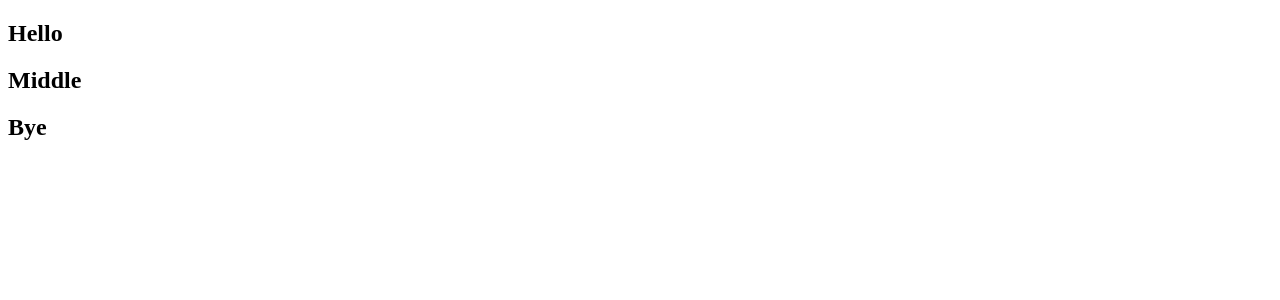
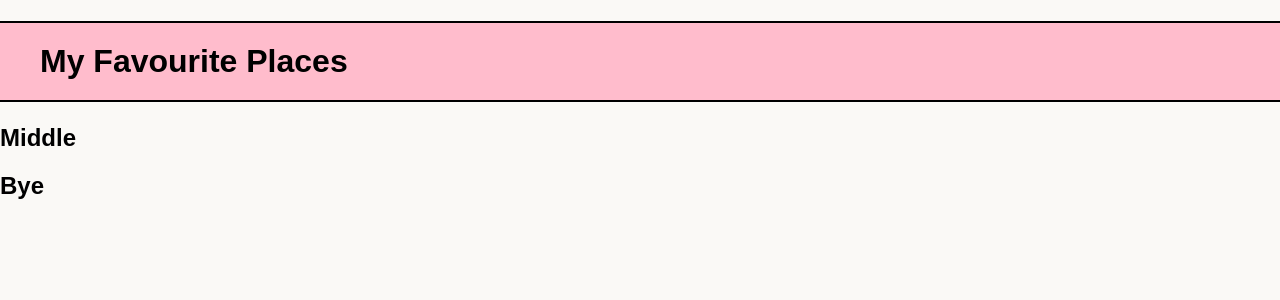
Before and after one commit to rajwinderb/favourite-places, a React (Create React App) app: page / in a window 1280 px wide. Shown: the top 300 px of the page. Built offline with nearby package versions, Linux system fonts and the light colour scheme; the HTML template or start-up script is replaced by a standard one.

Commit message:
Header complete

```diff
--- /dev/null
+++ b/src/App.css
@@ -0,0 +1,8 @@
+body {
+  font-family: "Work Sans", sans-serif;
+  margin: 0;
+  padding: 0;
+  -webkit-font-smoothing: antialiased;
+  text-rendering: optimizeLegibility;
+  background-color: #faf9f6;
+}
--- a/src/App.tsx
+++ b/src/App.tsx
@@ -1,6 +1,7 @@
 import AppHeader from "./components/AppHeader";
 import MainContent from "./components/MainContent";
 import AppFooter from "./components/AppFooter";
+import "./App.css";
 
 function App(): JSX.Element {
   return (
--- /dev/null
+++ b/src/components/AppHeader.css
@@ -0,0 +1,8 @@
+h1 {
+  background: #ffbccc;
+  border-top: 2px solid #000;
+  border-bottom: 2px solid #000;
+  padding: 20px 40px;
+  box-sizing: border-box;
+  align-items: center;
+}
--- a/src/components/AppHeader.tsx
+++ b/src/components/AppHeader.tsx
@@ -1,7 +1,9 @@
+import "./AppHeader.css";
+
 function AppHeader(): JSX.Element {
   return (
     <header>
-      <h2>Hello</h2>
+      <h1>My Favourite Places</h1>
     </header>
   );
 }
```
